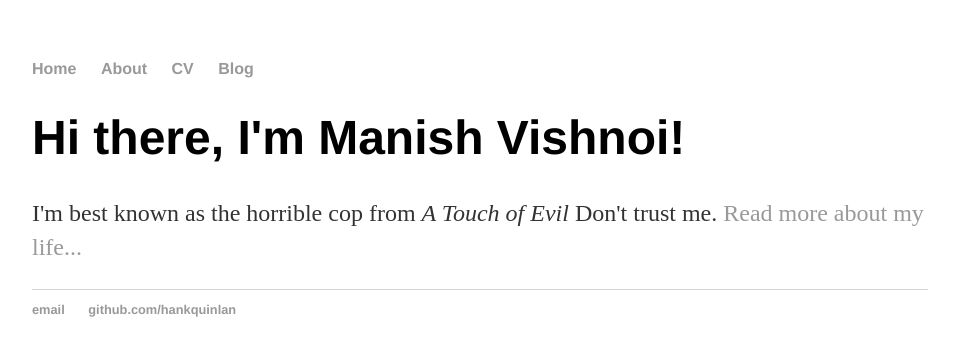
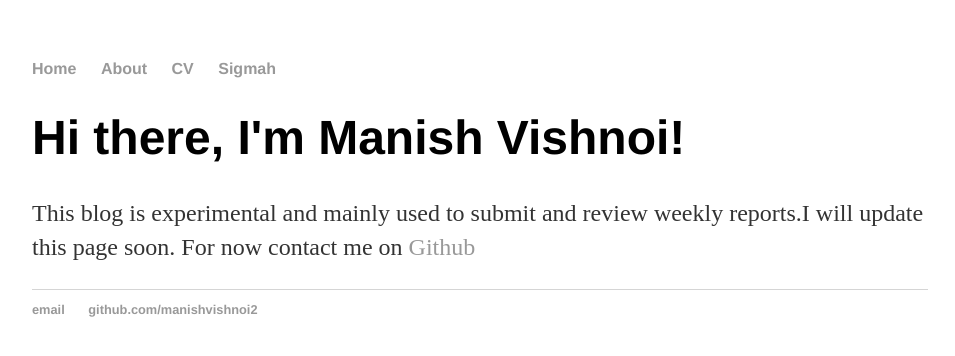
Before and after one commit to manishvishnoi2/manishvishnoi.github.io, a Jekyll site: the page built from index.html, in a window 1280 px wide. Shown: the top 356 px of the page, without its empty margins (160-1115 px from the left). Built offline with Jekyll 4.4.1, drawn with Linux system fonts in a browser that asks for light colours.

Commit message:
First report intialise

```diff
--- a/_layouts/default.html
+++ b/_layouts/default.html
@@ -11,7 +11,7 @@
 	        		<li><a href="/">Home</a></li>
 		        	<li><a href="/about">About</a></li>
 	        		<li><a href="/cv">CV</a></li>
-	        		<li><a href="/blog">Blog</a></li>
+	        		<li><a href="/blog">Sigmah</a></li>
 	    		</ul>
 			</nav>
 			<div class="container">
@@ -21,8 +21,8 @@
 			</div><!-- /.container -->
 			<footer>
 	    		<ul>
-	        		<li><a href="mailto:hankquinlanhub@gmail.com">email</a></li>
-	        		<li><a href="https://github.com/hankquinlan">github.com/hankquinlan</a></li>
+	        		<li><a href="mailto:manish.vishnoi2@gmail.com">email</a></li>
+	        		<li><a href="https://github.com/manishvishnoi2">github.com/manishvishnoi2</a></li>
 				</ul>
 			</footer>
 		</body>
--- a/blog/index.html
+++ b/blog/index.html
@@ -1,6 +1,6 @@
 ---
 layout: default
-title: Hank Quinlan's Blog
+title: Sigmah's Daily Reports
 ---
 	<h1>{{ page.title }}</h1>
 	<ul class="posts">
--- a/index.html
+++ b/index.html
@@ -4,5 +4,5 @@ title: Manish Vishnoi, Horrible Coder
 ---
 <div class="blurb">
 	<h1>Hi there, I'm Manish Vishnoi!</h1>
-	<p>I'm best known as the horrible cop from <em>A Touch of Evil</em> Don't trust me. <a href="/about">Read more about my life...</a></p>
+	<p>This blog is experimental and mainly used to submit and review weekly reports.I will update this page soon. For now contact me on <a href="github.com/manishvishnoi2">Github</a></p>
 </div><!-- /.blurb -->
```
Also changed, not shown: _posts/2014-04-30-hank-quinlan-site-launched.md (deleted, +0 -7 lines), _posts/2016-05-30-Sigmah-first-week-Report.md (added, +3 -0 lines), blog/atom.xml (deleted, +0 -27 lines).
